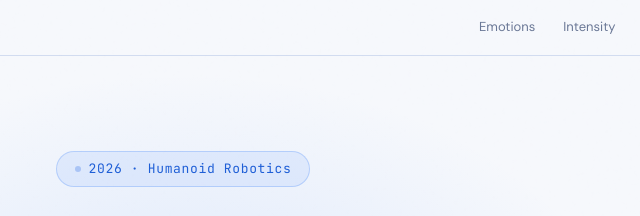
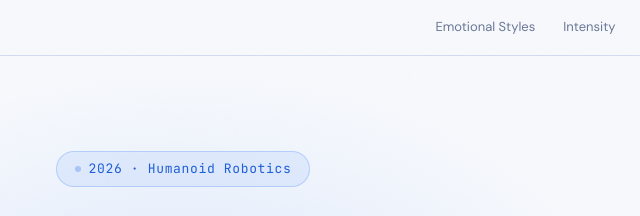
Before and after one commit to JTtHhhh/Emog-web, a plain HTML site: page index.html in a window 1280 px wide. Shown: the top 216 px of the page, 457-1097 px from the left. Drawn offline with nearby package versions, Linux system fonts and the light colour scheme.

Commit message:
Add files via upload

```diff
--- a/index.html
+++ b/index.html
@@ -414,7 +414,7 @@
 <nav>
   <span class="nav-brand">EMoG · 2026</span>
   <div class="nav-links">
-    <a href="#emotions">Emotions</a>
+    <a href="#emotions">Emotional Styles</a>
     <a href="#intensity">Intensity</a>
     <a href="#text">Text Control</a>
     <a href="#method">Method</a>
```
